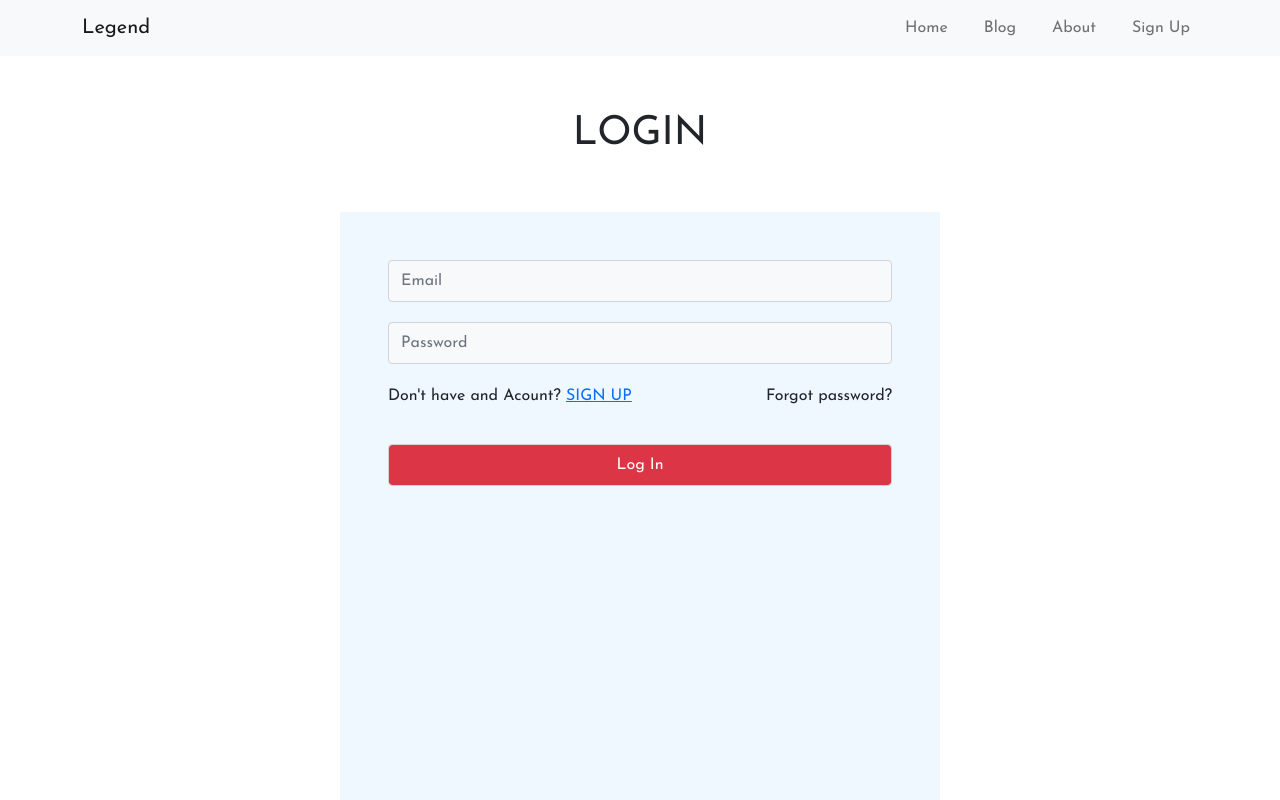
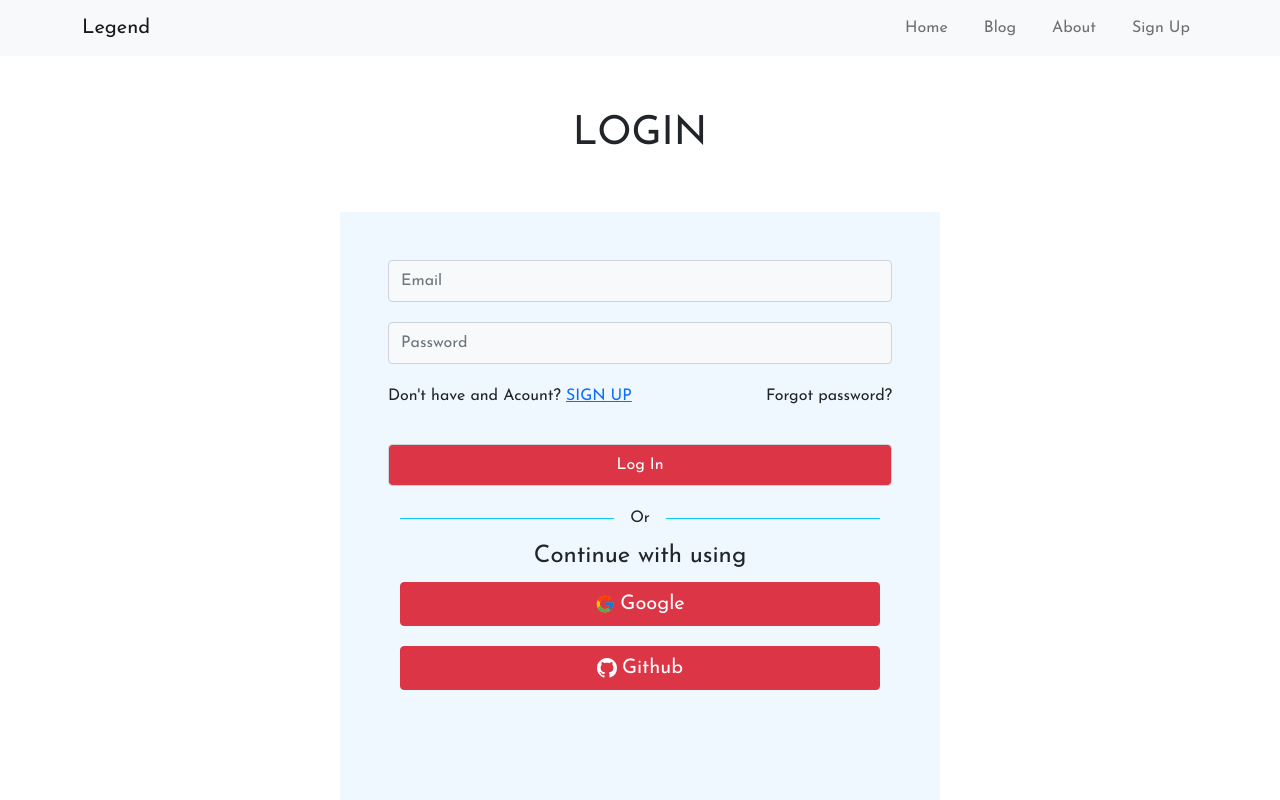
Before and after one commit to asadsuzan/photographer-portfolio, a React (Create React App) app: page /login in a window 1280 px wide. Shown: the top 800 px of the page. Built offline with nearby package versions, Linux system fonts and the light colour scheme; no server answers.

Commit message:
set gooogle signin

```diff
--- a/src/App.js
+++ b/src/App.js
@@ -5,6 +5,7 @@ import About from "./Pages/About/About";
 import Login from "./Pages/Authentication/Login/Login";
 import Requreauth from "./Pages/Authentication/Requreauth/Requreauth";
 import Signup from "./Pages/Authentication/Signup/Signup";
+import Socialauth from "./Pages/Authentication/Socialauth/Socialauth";
 
 import Blog from "./Pages/Blog/Blog";
 import Cheackout from "./Pages/Cheackout/Cheackout";
@@ -22,6 +23,7 @@ function App() {
         <Route path="/about" element={<About />}></Route>
         <Route path="/login" element={<Login />}></Route>
         <Route path="/signup" element={<Signup />}></Route>
+        <Route path="/social" element={<Socialauth />}></Route>
         <Route
           path="/cheackout"
           element={
--- a/src/Components/FormBody/FormBody.js
+++ b/src/Components/FormBody/FormBody.js
@@ -5,7 +5,7 @@ const FormBody = ({ children, action }) => {
   return (
     <form
       onSubmit={action}
-      className="form-body mx-auto my-5 container p-5 d-flex flex-column"
+      className="form-body mx-auto  container p-5 d-flex flex-column"
     >
       {children}
     </form>
--- a/src/Pages/Authentication/Login/Login.js
+++ b/src/Pages/Authentication/Login/Login.js
@@ -7,6 +7,7 @@ import {
 import { Link, useLocation, useNavigate } from "react-router-dom";
 import FormBody from "../../../Components/FormBody/FormBody";
 import auth from "../../../firbaseConfig";
+import Socialauth from "../Socialauth/Socialauth";
 
 const Login = () => {
   const navigate = useNavigate();
@@ -109,6 +110,7 @@ const Login = () => {
             className="form-control bg-danger text-white py-2"
           />
         </div>
+        <Socialauth />
       </FormBody>
     </section>
   );
--- a/src/Pages/Authentication/Signup/Signup.js
+++ b/src/Pages/Authentication/Signup/Signup.js
@@ -5,6 +5,7 @@ import { Button, Spinner } from "react-bootstrap";
 import { Link, useNavigate } from "react-router-dom";
 import FormBody from "../../../Components/FormBody/FormBody";
 import auth from "../../../firbaseConfig";
+import Socialauth from "../Socialauth/Socialauth";
 
 const Signup = () => {
   const navigate = useNavigate();
@@ -135,6 +136,7 @@ const Signup = () => {
             className="form-control bg-danger text-white py-2"
           />
         </div>
+        <Socialauth />
       </FormBody>
     </section>
   );
--- /dev/null
+++ b/src/Pages/Authentication/Socialauth/Socialauth.js
@@ -0,0 +1,47 @@
+import React from "react";
+import { FcGoogle } from "react-icons/fc";
+import { BsGithub } from "react-icons/bs";
+import auth from "../../../firbaseConfig";
+import { useSignInWithGoogle } from "react-firebase-hooks/auth";
+
+const Socialauth = () => {
+  const [signInWithGoogle, user, loading, error] = useSignInWithGoogle(auth);
+  return (
+    <div className="social-auth-page container">
+      <div className="devider d-flex align-items-center">
+        <div className="bg-info w-100" style={{ height: "1px" }}></div>
+        <div className="px-3">Or</div>
+        <div className="bg-info w-100" style={{ height: "1px" }}></div>
+      </div>
+      <div className="s-title text-center my-2 fs-4">Continue with using</div>
+      <span className="text-danger text-center d-block">
+        {error ? error.message : ""}
+      </span>
+      <div className="d-flex flex-column" style={{ gap: "20px" }}>
+        <div>
+          <button
+            onClick={() => signInWithGoogle()}
+            type="button"
+            className="d-flex fs-5 align-items-center justify-content-center  w-100 btn btn-danger"
+            style={{ gap: "5px" }}
+          >
+            <FcGoogle />
+            <span>Google</span>
+          </button>
+        </div>
+        <div>
+          <button
+            type="button"
+            className="d-flex fs-5  align-items-center justify-content-center  w-100 btn btn-danger"
+            style={{ gap: "5px" }}
+          >
+            <BsGithub />
+            <span>Github</span>
+          </button>
+        </div>
+      </div>
+    </div>
+  );
+};
+
+export default Socialauth;
```
Also changed, not shown: src/Pages/Authentication/Socialauth/Socialauth.css (added).
